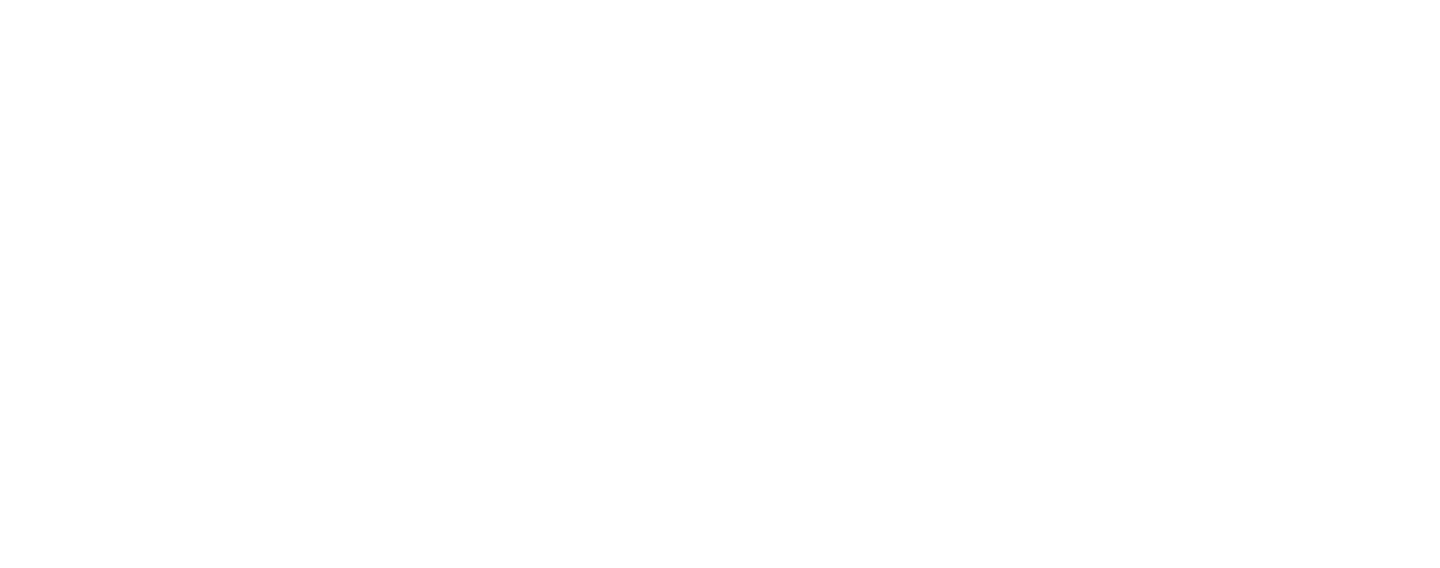
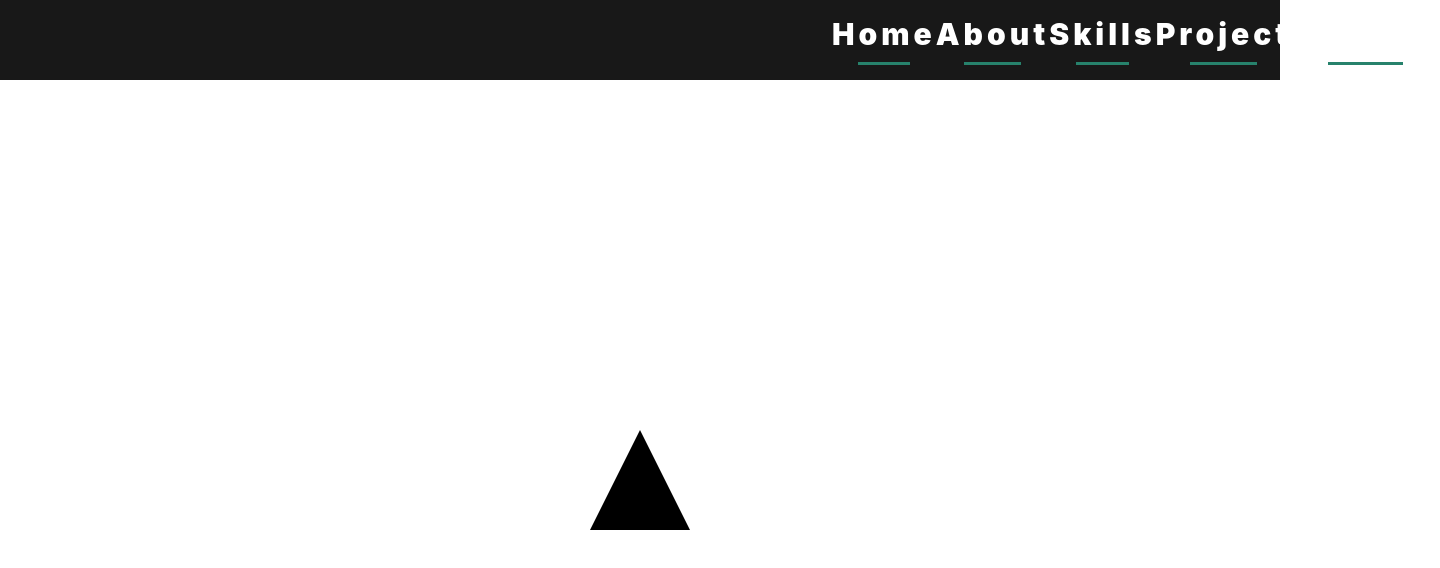
Before and after one commit to juny0429/juny0429.github.io, a React (Create React App) app: page /about in a window 1280 px wide. Before the commit this address had no page. Shown: the top 568 px of the page, 1440 px wide, since content can reach past the window. Built offline with nearby package versions, Linux system fonts and the light colour scheme.

Commit message:
about : about 페이지 제작 및 임시 저장
commit

```diff
--- a/src/App.js
+++ b/src/App.js
@@ -3,6 +3,7 @@
 import Layout from './layouts/Layout';
 import Home from './pages/Home';
 import Skills from './pages/Skills';
+import About from './pages/About';
 
 function App() {
 
@@ -13,6 +14,7 @@
         <Route path='/home' element={<Home/>}/>
         <Route path='/' element={<Layout/>}>
           <Route path='/skills' element={<Skills/>}/>
+          <Route path='/about' element={<About/>}/>
         </Route>
       </Routes>
     </BrowserRouter>
--- /dev/null
+++ b/src/pages/About.js
@@ -0,0 +1,17 @@
+import aboutStyle from '../resources/css/pages/About.module.css';
+
+import React, { useState } from 'react';
+
+function About() {
+
+    return (
+        <div className={aboutStyle.container}>
+            <div className={aboutStyle.triangle}>
+
+            <div className={aboutStyle.square2}></div>
+            </div>
+        </div>
+    );
+}
+
+export default About;
--- /dev/null
+++ b/src/resources/css/pages/About.module.css
@@ -0,0 +1,33 @@
+.container {
+    height: 100vh;
+    display: flex;
+    justify-content: center;
+    align-items: center;
+    perspective: 800px;
+}
+
+  .triangle {
+    width: 0;
+    height: 0;
+    border-left: 50px solid transparent;
+    border-right: 50px solid transparent;
+    border-bottom: 100px solid #000;
+  }
+
+
+  /* .triangle {
+    width: 200px;
+    height: 200px;
+    background-color: #00bcd4;
+    transform-style: preserve-3d;
+    animation: spin 4s linear infinite;
+  } */
+
+  @keyframes spin {
+    0% {
+      transform: rotateY(0deg) rotateZ(10deg) rotate3d(1, 1, 1, 45deg);
+    }
+    100% {
+        transform: rotateY(180deg) rotateZ(10deg) rotate3d(1, 1, 1, 45deg);
+    }
+  }
```
